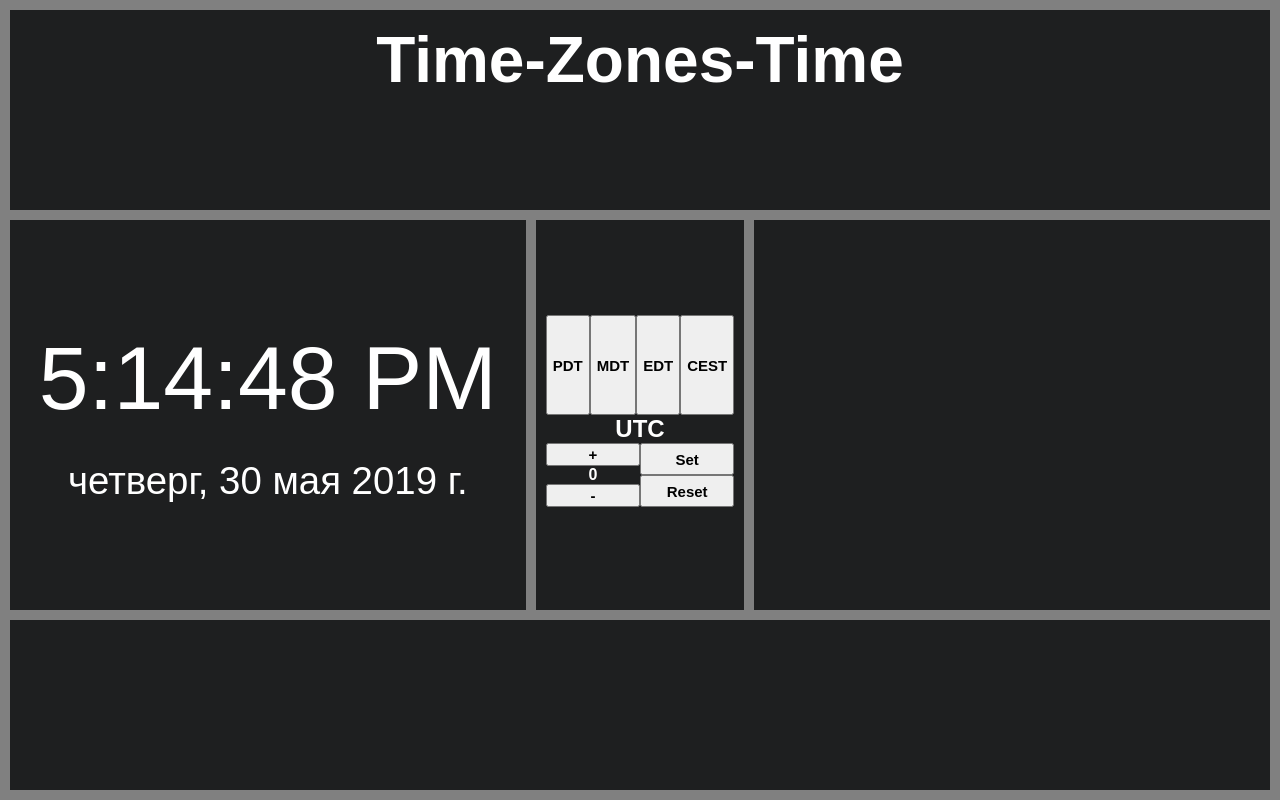
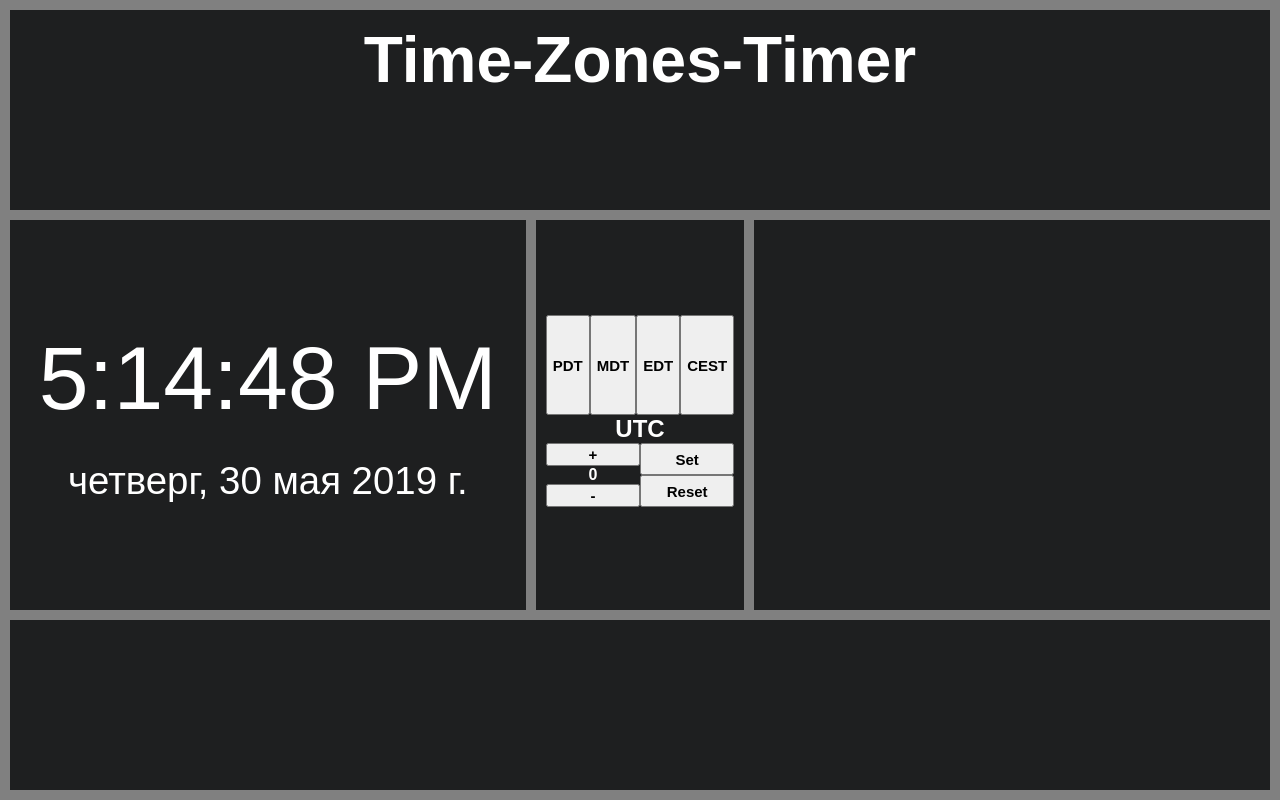
Before and after one commit to Elikain/time-zones-time, a plain HTML site: page index.html in a window 1280 px wide. Drawn offline with Linux system fonts and the light colour scheme.

Commit message:
change title

```diff
--- a/index.html
+++ b/index.html
@@ -3,13 +3,13 @@
 <head>
 	<meta charset="UTF-8">
 	<meta name="viewport" content="width=device-width, initial-scale=1">
-	<title>Time-Zones-Time</title>
+	<title>Time-Zones-Timer</title>
 	<link rel="stylesheet" href="style.css">
 </head>
 <body>
 	<div class="wrapper">
 		<header>
-			<h1>Time-Zones-Time</h1>
+			<h1>Time-Zones-Timer</h1>
 		</header>
 		<section>
 			<article>
```
